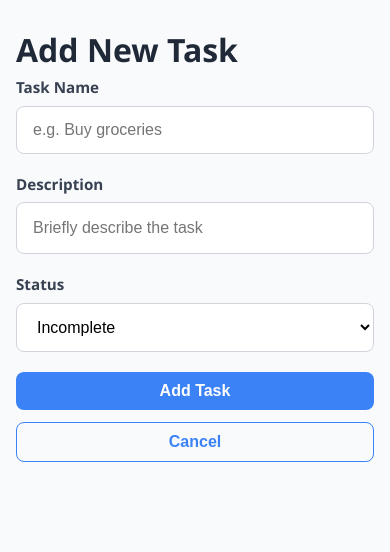
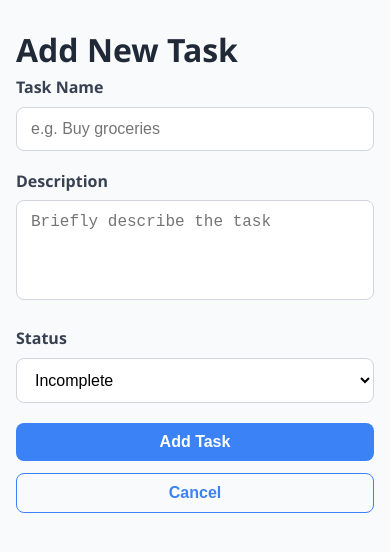
Before and after one commit to aestheticwolf/todo-fullstack, a React (Create React App) app in the folder client/: page /add in a window 390 px wide. Shown: the top 552 px of the page. Built offline with nearby package versions, Linux system fonts and the light colour scheme; no server answers.

Commit message:
fix: textarea in edit mode(Add-Task-Page) & full Css dublications removeed   to prevent from breaking and have remopve fliex

```diff
--- a/client/src/App.css
+++ b/client/src/App.css
@@ -124,17 +124,29 @@ header h1 {
 
 .edit-form {
   display: flex;
-  gap: 10px;
-  align-items: center;
-  flex: 1;
+  flex-direction: column;
+  gap: 8px;
+  width: 100%;
+}
+
+.edit-form input,
+.edit-form textarea {
+  padding: 12px 14px;
+  border: 1px solid #d1d5db;
+  border-radius: 8px;
+  font-size: 1rem;
+  width: 100%;
+  resize: none;
+  min-height: 100px;
+  max-height: 200px;
+  overflow-y: auto;
+  box-sizing: border-box;
 }
 
 .edit-form input {
-  flex: 1;
-  padding: 8px 12px;
-  border: 1px solid #d1d5db;
-  border-radius: 8px;
-  font-size: 1rem;
+  min-height: auto; /* reset height for name input */
+  max-height: none;
+  overflow-y: visible;
 }
 
 .form-group {
@@ -149,12 +161,22 @@ header h1 {
 }
 
 .form-group input,
-.form-group select {
+.form-group select,
+.form-group textarea {
   width: 100%;
-  padding: 10px 12px;
+  padding: 12px 14px;
   border: 1px solid #d1d5db;
   border-radius: 8px;
   font-size: 1rem;
+  background: white;
+  box-sizing: border-box;
+}
+
+.form-group textarea {
+  resize: none;
+  min-height: 100px;
+  max-height: 200px;
+  overflow-y: auto;
 }
 
 .form-actions {
@@ -217,72 +239,11 @@ header h1 {
 
 /* Task Description Preview */
 .task-description {
-  font-size: 0.9rem;
+  font-size: 0.95rem;
   color: #6b7280;
-  margin-top: 4px;
+  margin: 4px 0 8px;
+  line-height: 1.4;
   display: block;
-}
-
-/* View Button */
-.task-actions .btn-outline {
-  background: transparent;
-  border: 1px solid #3b82f6;
-  color: #3b82f6;
-}
-
-.task-actions .btn-outline:hover {
-  background: #eff6ff;
-}
-
-/* Task Detail Page */
-.task-detail {
-  background: white;
-  padding: 24px;
-  border-radius: 12px;
-  box-shadow: 0 2px 8px rgba(0,0,0,0.06);
-}
-
-.task-header {
-  display: flex;
-  align-items: center;
-  gap: 12px;
-  margin-bottom: 16px;
-}
-
-.status-badge {
-  padding: 4px 8px;
-  border-radius: 12px;
-  font-size: 0.85rem;
-  font-weight: 600;
-  text-align: center;
-  min-width: 90px;
-}
-
-.status-badge.complete {
-  background: #4ade80;
-  color: #166534;
-}
-
-.status-badge.incomplete {
-  background: #e5e7eb;
-  color: #374151;
-}
-
-.task-description h3 {
-  margin-bottom: 8px;
-  font-size: 1.1rem;
-  color: #1f2937;
-}
-
-.task-description p {
-  line-height: 1.6;
-  color: #374151;
-}
-
-.task-actions {
-  display: flex;
-  gap: 12px;
-  margin-top: 24px;
 }
 
 /* Task Item Content */
@@ -294,13 +255,6 @@ header h1 {
   font-weight: 600;
   font-size: 1.15rem;
   margin-bottom: 4px;
-}
-
-.task-description {
-  font-size: 0.95rem;
-  color: #6b7280;
-  margin: 4px 0 8px;
-  line-height: 1.4;
 }
 
 .task-status {
@@ -322,23 +276,6 @@ header h1 {
 .task-status.Incomplete {
   background: #e5e7eb;
   color: #374151;
-}
-
-/* Edit Form */
-.edit-form {
-  display: flex;
-  flex-direction: column;
-  gap: 8px;
-  width: 100%;
-}
-
-.edit-form input,
-.edit-form textarea {
-  padding: 8px 12px;
-  border: 1px solid #d1d5db;
-  border-radius: 8px;
-  font-size: 1rem;
-  width: 100%;
 }
 
 /* Task Detail Card */
@@ -402,6 +339,18 @@ header h1 {
   margin-top: 24px;
 }
 
+/* Focus States */
+.form-group input:focus,
+.form-group select:focus,
+.form-group textarea:focus,
+.edit-form input:focus,
+.edit-form textarea:focus {
+  outline: none;
+  border-color: #3b82f6;
+  box-shadow: 0 0 0 3px rgba(59, 130, 246, 0.15);
+}
+
+/* Responsive */
 @media (max-width: 650px) {
   .controls {
     flex-direction: column;
@@ -440,125 +389,7 @@ header h1 {
     gap: 8px;
   }
 
-  /* Edit Form */
-.edit-form {
-  display: flex;
-  flex-direction: column;
-  gap: 8px;
-  width: 100%;
+  .edit-form button {
+    align-self: flex-start;
+  }
 }
-
-.edit-form input,
-.edit-form textarea {
-  padding: 8px 12px;
-  border: 1px solid #d1d5db;
-  border-radius: 8px;
-  font-size: 1rem;
-  width: 100%;
-}
-
-.edit-form button {
-  align-self: flex-start;
-}
-
-/* Button Styles */
-.btn-small {
-  padding: 6px 12px;
-  font-size: 0.9rem;
-}
-
-.btn-small.btn-outline {
-  background: transparent;
-  border: 1px solid #3b82f6;
-  color: #3b82f6;
-}
-
-.btn-small.btn-outline:hover {
-  background: #eff6ff;
-}
-
-.btn-small.btn-danger {
-  background-color: #ef4444;
-  color: white;
-}
-
-.btn-small.btn-danger:hover {
-  background-color: #dc2626;
-}
-
-.btn-small.btn-primary {
-  background-color: #3b82f6;
-  color: white;
-}
-
-.btn-small.btn-primary:hover {
-  background-color: #2563eb;
-}
-
-/* Form Input Style */
-/* Unified Form Input Style */
-.form-input,
-.form-group input,
-.form-group select {
-  width: 100%;
-  padding: 14px 16px;
-  border: 1px solid #d1d5db;
-  border-radius: 8px;
-  font-size: 1rem;
-  background: white;
-  transition: border-color 0.2s, box-shadow 0.2s;
-  box-sizing: border-box;
-}
-
-/* Slightly taller for Description */
-.description-input {
-  padding: 16px 18px;
-  font-size: 1.02rem;
-  min-height: 52px;
-  line-height: 1.4;
-}
-
-.description-input:focus {
-  outline: none;
-  border-color: #3b82f6;
-  box-shadow: 0 0 0 3px rgba(59, 130, 246, 0.15);
-}
-
-/* Form Group Label */
-.form-group label {
-  display: block;
-  margin-bottom: 6px;
-  font-weight: 600;
-  font-size: 0.95rem;
-  color: #374151;
-}
-
-/* Focus State for All Inputs */
-.form-input:focus,
-.form-group input:focus,
-.form-group select:focus {
-  outline: none;
-  border-color: #3b82f6;
-  box-shadow: 0 0 0 3px rgba(59, 130, 246, 0.15);
-}
-
-.edit-description-input {
-  width: 100%;
-  padding: 12px 14px;
-  border: 1px solid #d1d5db;
-  border-radius: 8px;
-  font-size: 1rem;
-  background: white;
-  resize: none; /* ← Prevent user from resizing */
-  min-height: 100px;
-  max-height: 200px;
-  overflow-y: auto;
-  box-sizing: border-box;
-}
-
-.edit-description-input:focus {
-  outline: none;
-  border-color: #3b82f6;
-  box-shadow: 0 0 0 3px rgba(59, 130, 246, 0.15);
-}
-}
--- a/client/src/pages/AddTaskPage.tsx
+++ b/client/src/pages/AddTaskPage.tsx
@@ -43,12 +43,13 @@ const AddTaskPage: React.FC = () => {
 
 <div className="form-group">
   <label>Description</label>
-  <input
-    type="text"
+  <textarea
     value={description}
     onChange={e => setDescription(e.target.value)}
     placeholder="Briefly describe the task"
-    className="form-input description-input"
+    className="description-input"
+    rows={4}
+    style={{ resize: 'none' }} //resize handle
   />
 </div>
         <div className="form-group">
--- a/client/src/pages/HomePage.tsx
+++ b/client/src/pages/HomePage.tsx
@@ -182,6 +182,7 @@ const TaskItem: React.FC<{
             placeholder="Task description"
             className="edit-description-input"
             rows={4}
+            style={{ resize: 'none' }} //prevemts resize button
           />
           <button onClick={saveEdit} className="btn btn-small">Update</button>
           <button onClick={onEditCancel} className="btn btn-small btn-outline">Cancel</button>
```
